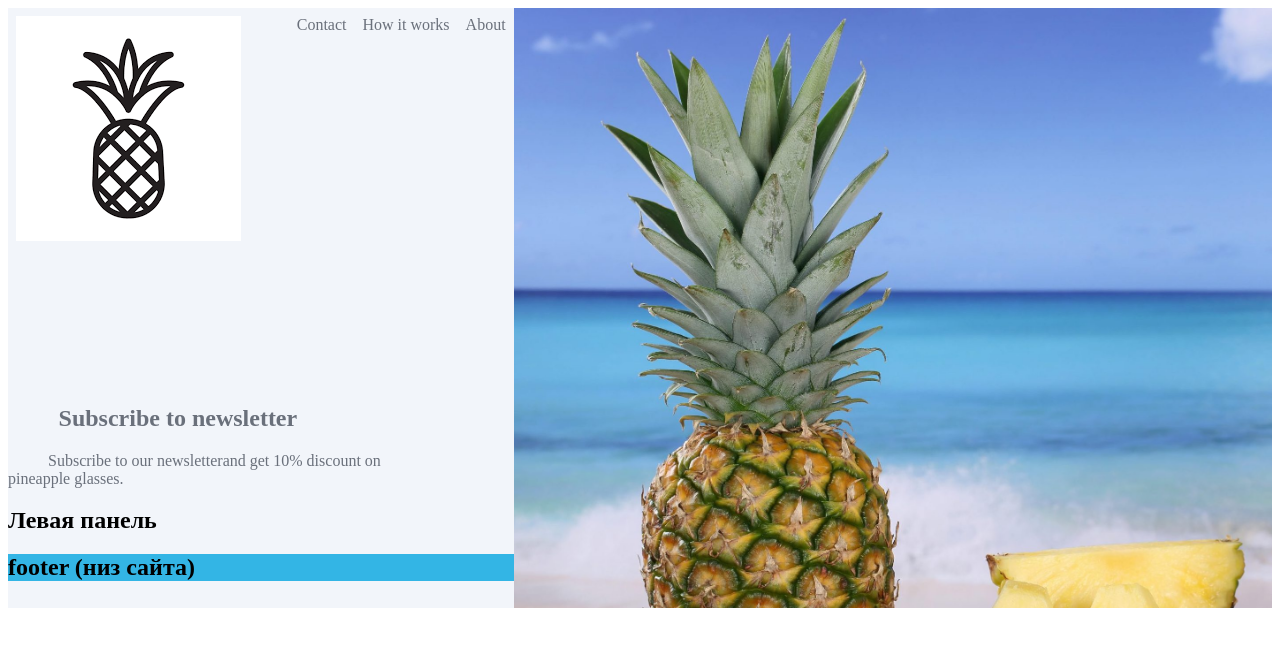
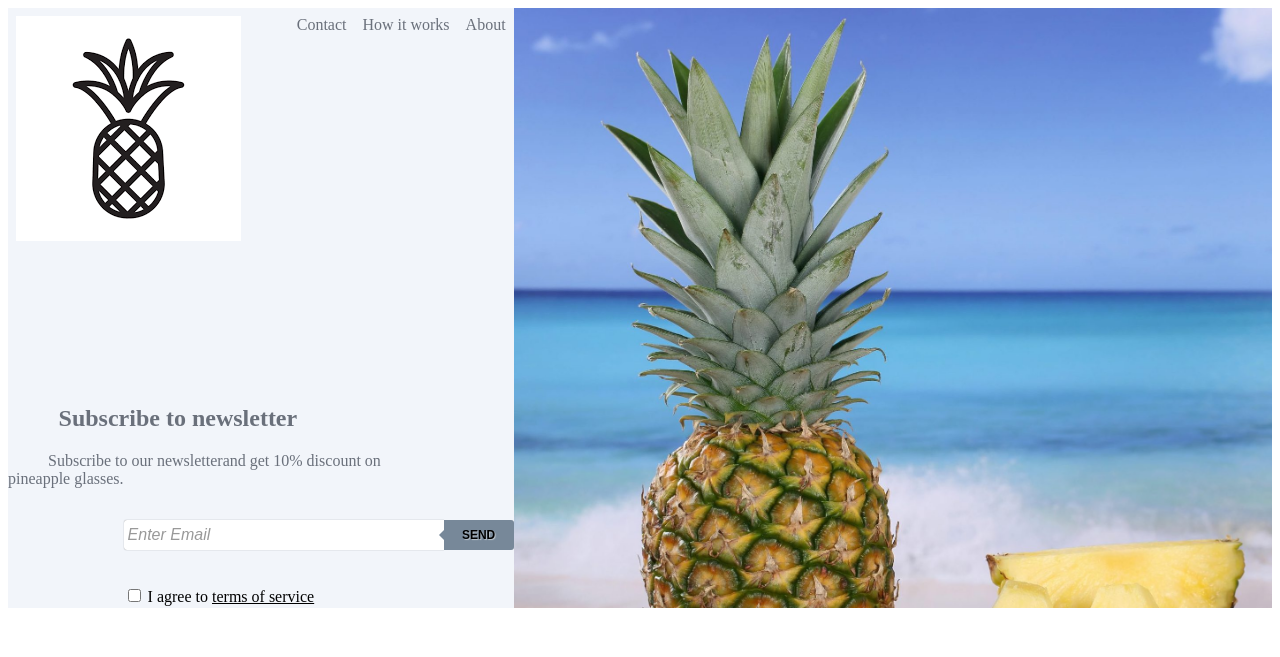
Before and after one commit to tulitas/pineapple, a PHP site: page / in a window 1280 px wide. Shown: the top 657 px of the page. Run offline with PHP 8.4, Linux system fonts and the light colour scheme.

Commit message:
email valid

```diff
--- a/blocks/sidebar.php
+++ b/blocks/sidebar.php
@@ -1,3 +1,36 @@
+<?php
+ $emailErr = $termsErr = "";
+ $email = $mster  = "";
+
+if ($_SERVER["REQUEST_METHOD"] == "POST") {
+
+
+    if (empty($_POST["email"])) {
+        $emailErr = "Email required";
+    } else {
+        $email = test_input($_POST["email"]);
+        // проверьте, правильно ли сформирован адрес электронной почты
+        if (!filter_var($email, FILTER_VALIDATE_EMAIL)) {
+            $emailErr = "Wrong email format ";
+        }
+    }
+
+
+
+    if (empty($_POST["terms"])) {
+        $genderErr = "Terms required";
+    } else {
+        $gender = test_input($_POST["terms"]);
+    }
+}
+
+function test_input($data) {
+    $data = trim($data);
+    $data = stripslashes($data);
+    $data = htmlspecialchars($data);
+    return $data;
+}
+?>
 <div id="sidebar" style="width: 40%">
     <div id="navigation">
         <ul>
@@ -8,21 +41,32 @@
             <li id="contact" style="float: right"><a href="#">Contact</a></li>
         </ul>
     </div>
-    <div id="container">
+
         <div id="header">
             <h2 id="them">Subscribe to newsletter</h2>
         </div>
-        <p id="discount">
+        <p id="discount" style="text-align: left">
             Subscribe to our newsletterand get 10% discount on pineapple glasses.
         </p>
-    </div>
 
-    <h2>Левая панель</h2>
-    <div id="clear">
+
+    <div id="subscribe">
+        <form class="email" method="post" action="<?php echo htmlspecialchars($_SERVER["PHP_SELF"]);?>">
+            <input id="etext" type="text" name="email" placeholder="Enter Email" required>
+
+            <button type="submit">Send</button>
+            <p><input id="terms" type="checkbox" name="terms"> I agree to <u>terms of service</u></p><br>
+            <span class="error"> <?php echo $emailErr;?></span><br>
+            <span class="error"> <?php echo $termsErr;?>
+        </form>
 
     </div>
 
-    <div id="footer">
-        <h2>footer (низ сайта)</h2>
-    </div>
+<div id="socials">
+    <a href="#" class="fa fa-facebook"></a>
+    <a href="#" class="fa fa-twitter"></a>
+    <a href="#" class="fa fa-instagram"></a>
+    <a href="#" class="fa fa-youtube"></a>
 </div>
+
+</div>
--- a/index.php
+++ b/index.php
@@ -1,12 +1,16 @@
 <!DOCTYPE html>
 <html>
 <head>
+    <link rel="stylesheet" href="https://cdnjs.cloudflare.com/ajax/libs/font-awesome/4.7.0/css/font-awesome.min.css">
     <meta name="viewport" content="width=device-width, initial-scale=1.0">
     <style>
 
     </style>
     <link rel="stylesheet" type="text/css" href="styles/sidebar.css">
     <link rel="stylesheet" type="text/css" href="styles/style.css">
+    <link rel="stylesheet" type="text/css" href="styles/icons.css">
+    <link rel="stylesheet" type="text/css" href="styles/devices.css">
+
 </head>
 <body>
 <div id="container">
--- /dev/null
+++ b/styles/devices.css
@@ -0,0 +1,17 @@
+
+@media only screen and (max-width:800px) {
+    /* For tablets: */
+    .main {
+        width: 80%;
+        padding: 0;
+    }
+    .right {
+        width: 100%;
+    }
+}
+@media only screen and (max-width:500px) {
+    /* For mobile phones: */
+    .menu, .main, .right {
+        width: 100%;
+    }
+}
--- a/styles/sidebar.css
+++ b/styles/sidebar.css
@@ -1,3 +1,4 @@
+
 #footer {
     background-color: #33b5e5;
 }
@@ -40,6 +41,7 @@ li a {
     clear: both;
     margin-top:30%;
     text-indent: 10%;
+
 }
 #discount {
     color: #6a707b;
@@ -47,3 +49,75 @@ li a {
     text-indent: 10%;
     width: 400px;
 }
+#subscribe {
+    float: right;
+}
+#socials {
+    margin-top: 40%;
+}
+
+#etext{
+    float: left;
+    border: none;
+    padding: 2px 10px 2px 4px;
+    font: 16px Arial, Helvetica, sans-serif;
+    height: 26px;
+    width: 306px;
+    margin: 0;
+    -webkit-appearance: none;
+    outline: none;
+    box-shadow: 0 0 1px rgba(0,0,0,.5);
+    border-radius: 3px 0 0 3px;
+}
+form.email button{
+    float: left;
+    border: none;
+    background-color: #778899;
+    padding: 0;
+    margin: 0;
+    width: 70px;
+    height: 30px;
+    font: bold 12px/30px Arial, Helvetica, sans-serif;
+    position: relative;
+    cursor: pointer;
+    text-shadow: 1px 1px 1px rgba(255,255,255,.5);
+    border-radius: 0 3px 3px 0;
+    text-transform: uppercase;
+    text-align: center;
+}
+form.email button:hover{
+    background-color: #667788;
+}
+form.email button:before{
+    content: '';
+    position: absolute;
+    top: 10px;
+    left: -5px;
+    border-top: 5px solid transparent;
+    border-bottom: 5px solid transparent;
+    border-right: 5px solid #778899;
+}
+form.email button:hover:before{
+    border-right-color: #667788;
+    text-shadow: 1px 1px 1px rgba(255,255,255,.6);
+}
+form.email input::-webkit-input-placeholder {
+    color: #999;
+    font-weight: normal;
+    font-style: italic;
+}
+
+form.email input:-moz-placeholder {
+    color: #999;
+    font-weight: normal;
+    font-style: italic;
+}
+
+form.email input:-ms-input-placeholder {
+    color: #999;
+    font-weight: normal;
+    font-style: italic;
+}
+#terms {
+    margin-top: 10%;
+}
```
Also changed, not shown: styles/icons.css (added, +29 -0 lines), pictures/arrow.png (added).
